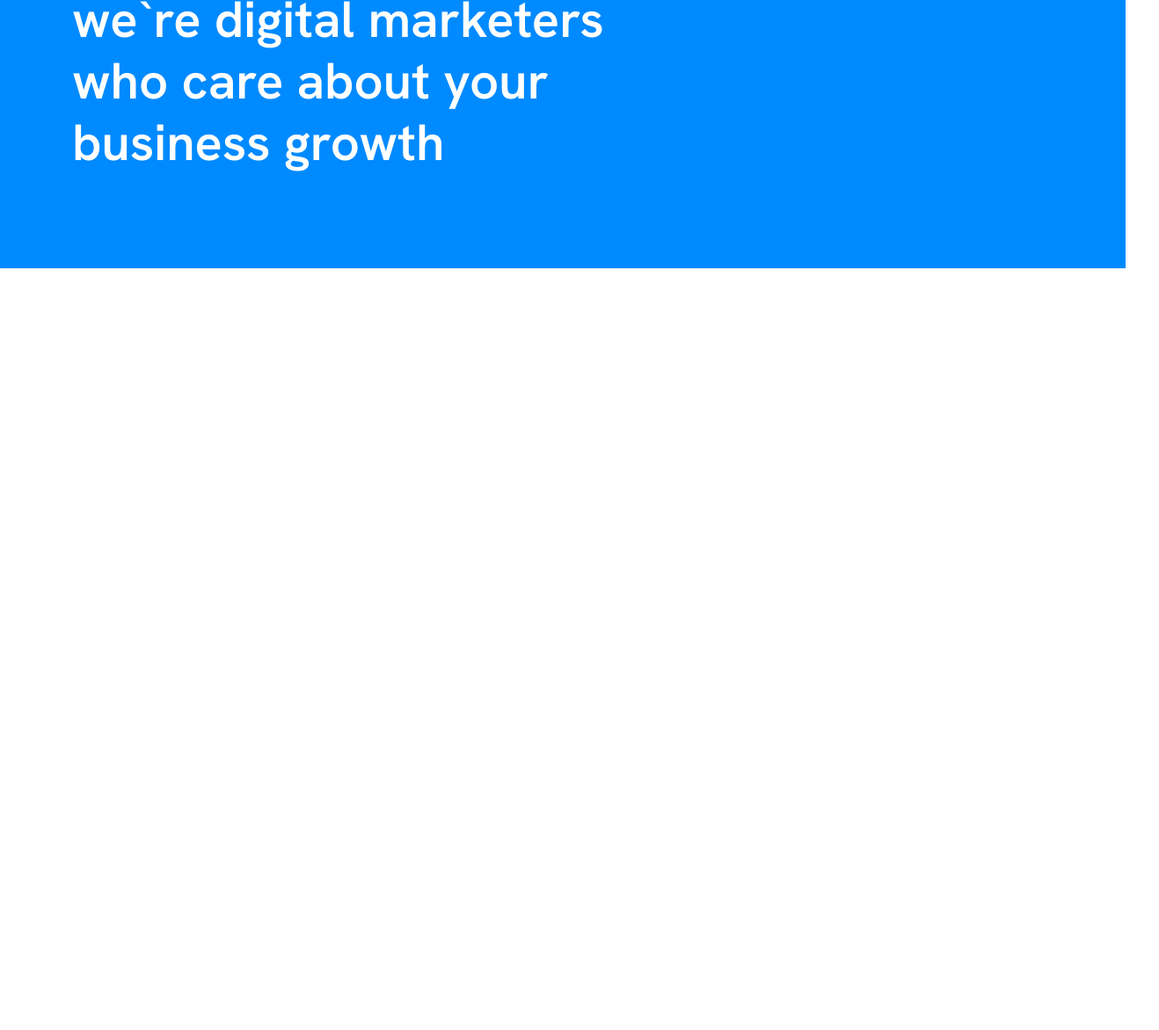
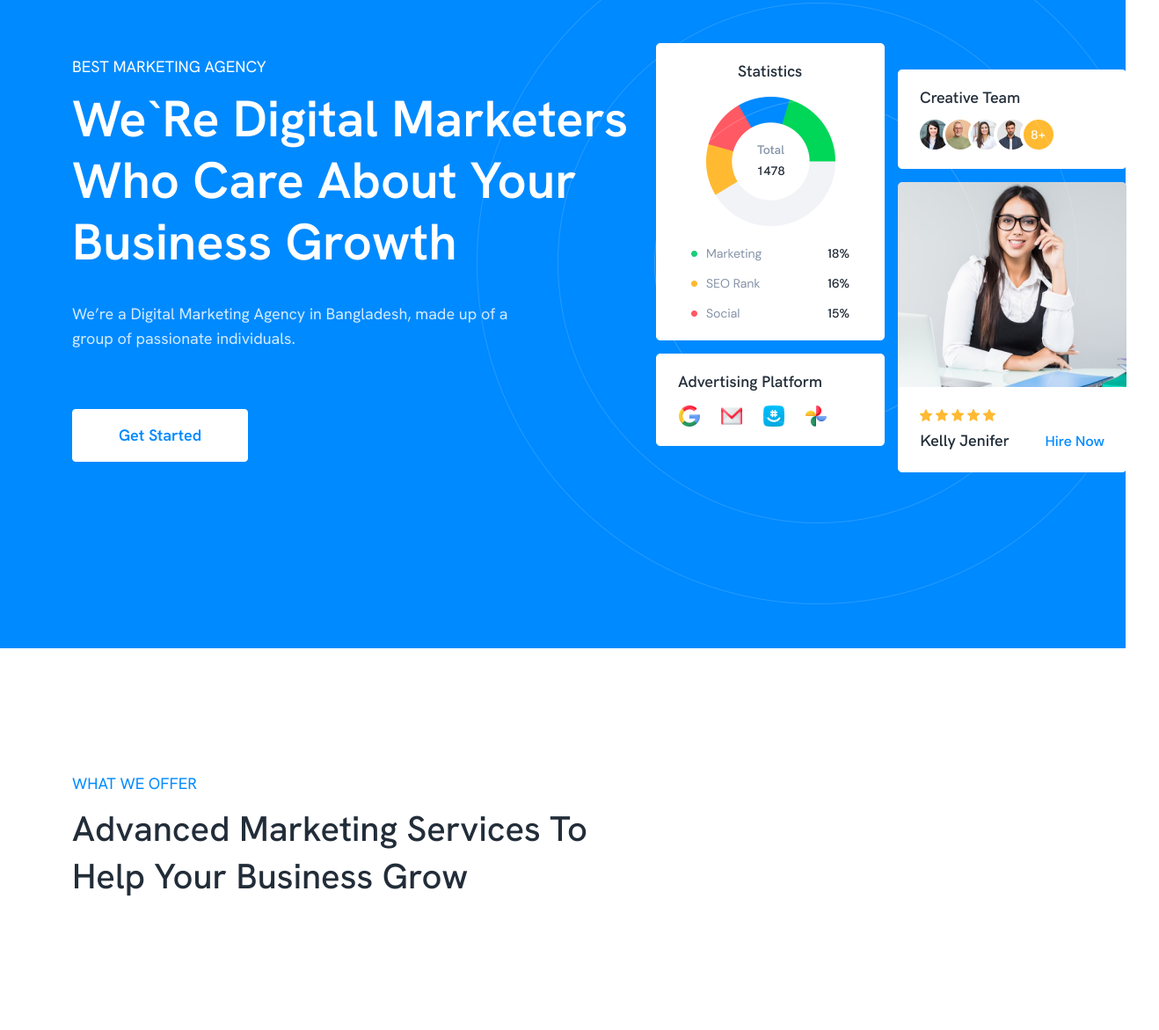
Before and after one commit to fanims/aso-services, a website built with Vite: page index.html in a window 1280 px wide. Shown: the part 151-1322 px from the top of the page at 88% size, 1318 px wide, since content can reach past the window. Before the commit the page ends 800 px from the top, so only its background shows below. Built offline with nearby package versions, Linux system fonts and the light colour scheme.

Commit message:
banner complate

```diff
--- a/index.html
+++ b/index.html
@@ -9,17 +9,47 @@
 </head>
 <body>
     <main>
-        <div class="as-py-[100px] as-bg-theme-color">
+        <div class="as-bg-theme-color">
             <div class="container">
                 <div class="row">
                     <div class="col-12">
-                        <div class="as-flex as-items-center as-justify-between">
-                            <div class="as-flex as-flex-col">
-                                <span class="as-text-white as-uppercase as-text-lg as-font-body-font as-relative as-after:as-content-[''] as-after:as-absolute as-after:as-w-[40px] as-after:as-h-[2px] as-after:as-bg-white as-after:as-left-0 as-after:as-top-0">best marketing agency</span>
-                                <h1 class="as-text-white as-text-[58px] as-font-semibold as-font-heading-font as-leading-[70px] as-max-w-[645px] as-mt-[10px]">
+                        <div class="as-flex as-items-center as-justify-between as-gap-[19px] as-py-[200px] as-relative">
+                            <div class="as-flex as-flex-col as-flex-none">
+                                <span class="as-text-white as-uppercase as-text-lg as-font-body-font as-relative as-after:as-content-[''] as-after:as-absolute as-after:as-w-[40px] as-after:as-h-[2px] as-after:as-bg-white as-after:as-left-0 as-after:as-top-0">
+                                    best marketing agency
+                                </span>
+                                <h1 class="as-text-white as-text-[58px] as-font-semibold as-font-heading-font as-leading-[70px] as-max-w-[645px] as-mt-[10px] as-capitalize">
                                     we`re digital marketers who care about your business growth
                                 </h1>
+                                <p class="as-text-text-light as-text-[18px] as-font-body-font as-leading-[28px] as-max-w-[533px] as-mt-[25px]">
+                                    We’re a Digital Marketing Agency in Bangladesh, made up of a group of passionate individuals.
+                                </p>
+                                <button class="as-btn as-mt-[50px] as-w-fit">get started</button>
                             </div>
+                            <div class="as-max-w-[535px] as-w-full as-flex as-items-center as-justify-center as-gap-[15px] as-flex-none">
+                                <div class="as-max-w-[260px] as-flex as-flex-col as-items-center as-justify-center as-gap-[15px]">
+                                    <img src="images/statistics.png" alt="statistics" class="as-w-full as-h-auto as-object-cover">
+                                    <img src="images/advertising-platform.png" alt="advertising-platform" class="as-w-full as-h-auto as-object-cover as-mb-[30px]">
+                                </div>
+                                <div class="as-max-w-[260px] as-flex as-flex-col as-items-center as-justify-center as-gap-[15px]">
+                                    <img src="images/creative-team.png" alt="creative-team" class="as-w-full as-h-auto as-object-cover as-mt-[30px]">
+                                    <img src="images/hire.png" alt="hire" class="as-w-full as-h-auto as-object-cover">
+                                </div>
+                            </div>
+                            <img src="images/abstract-circle.png" alt="abstract-circle.png" class="as-w-[776px] as-h-[776px] as-absolute as-bottom-[50px] as-right-[-120px] as-object-cover">
+                        </div>
+                    </div>
+                </div>
+            </div>
+        </div>
+        <!-- Services Section -->
+        <div class="as-bg-white as-py-[140px]">
+            <div class="container">
+                <div class="row">
+                    <div class="col-12">
+                        <div class="as-section-title">
+                            <span>what we offer</span>
+                            <h2>Advanced Marketing Services to Help Your Business Grow</h2>
                         </div>
                     </div>
                 </div>
--- a/src/main.css
+++ b/src/main.css
@@ -2,3 +2,67 @@
 @tailwind base;
 @tailwind components;
 @tailwind utilities;
+.container{
+    @apply as-max-w-[1344px];
+}
+.as-btn,
+.as-btn-two{
+    @apply
+    as-border
+    as-rounded
+    as-uppercase
+    as-py-[15px]
+    as-px-[29px]
+    as-gap-[8px]
+    as-capitalize
+    as-bg-white
+    as-text-[18px]
+    as-inline-flex
+    as-ease-in-out
+    as-border-solid
+    as-items-center
+    as-duration-300
+    as-min-w-[200px]
+    as-font-semibold
+    as-border-white
+    as-justify-center
+    as-leading-[28px]
+    as-font-body-font
+    as-transition-all
+    as-cursor-pointer
+    as-text-theme-color
+}
+.as-btn:hover{
+    @apply
+    as-text-white
+    as-bg-theme-color
+}
+.as-btn-two{
+    @apply
+    as-text-white
+    as-bg-theme-color
+}
+.as-btn-two:hover{
+    @apply
+    as-bg-white
+    as-text-theme-color
+}
+.as-section-title span{
+    @apply
+    as-text-lg
+    as-text-left
+    as-uppercase
+    as-font-body-font
+    as-text-theme-color
+}
+.as-section-title h2{
+    @apply
+    as-mt-[10px]
+    as-text-left
+    as-capitalize
+    as-text-[40px]
+    as-max-w-[645px]
+    as-leading-[54px]
+    as-font-heading-font
+    as-text-heading-color
+}
--- a/tailwind.config.js
+++ b/tailwind.config.js
@@ -12,7 +12,7 @@ module.exports = {
         'text-color': '#8492A7',
         'text-light': '#D2EBFF',
         'theme-color': '#008AFF',
-        'header-color': '#222D39',
+        'heading-color': '#222D39',
         'border-color': '#DEE7EE',
         'background-color': '#F7F9FC',
       },
```
Also changed, not shown: images/abstract-circle.png (added), images/advertising-platform.png (added), images/creative-team.png (added), images/hire.png (added), images/statistics.png (added).
